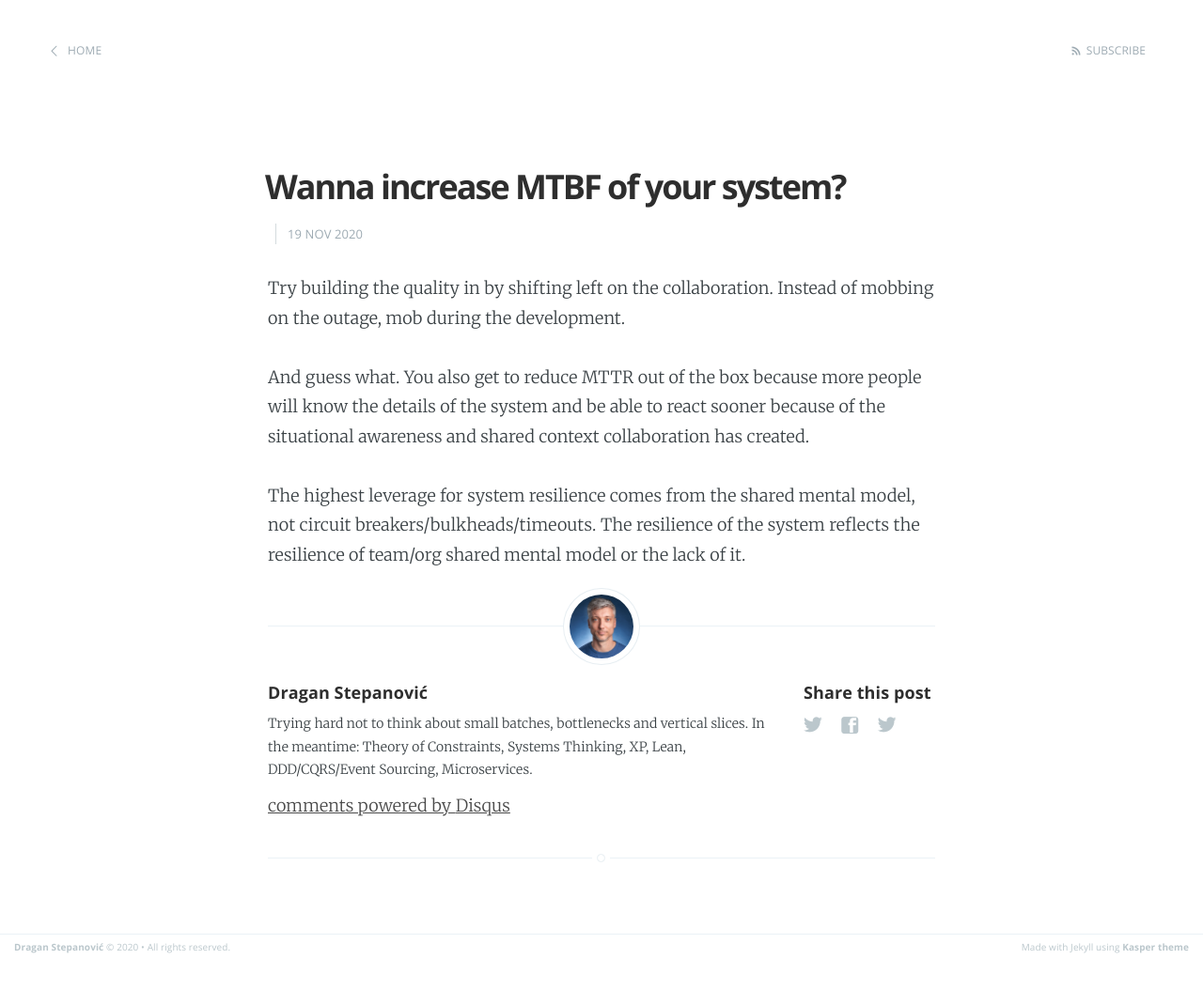
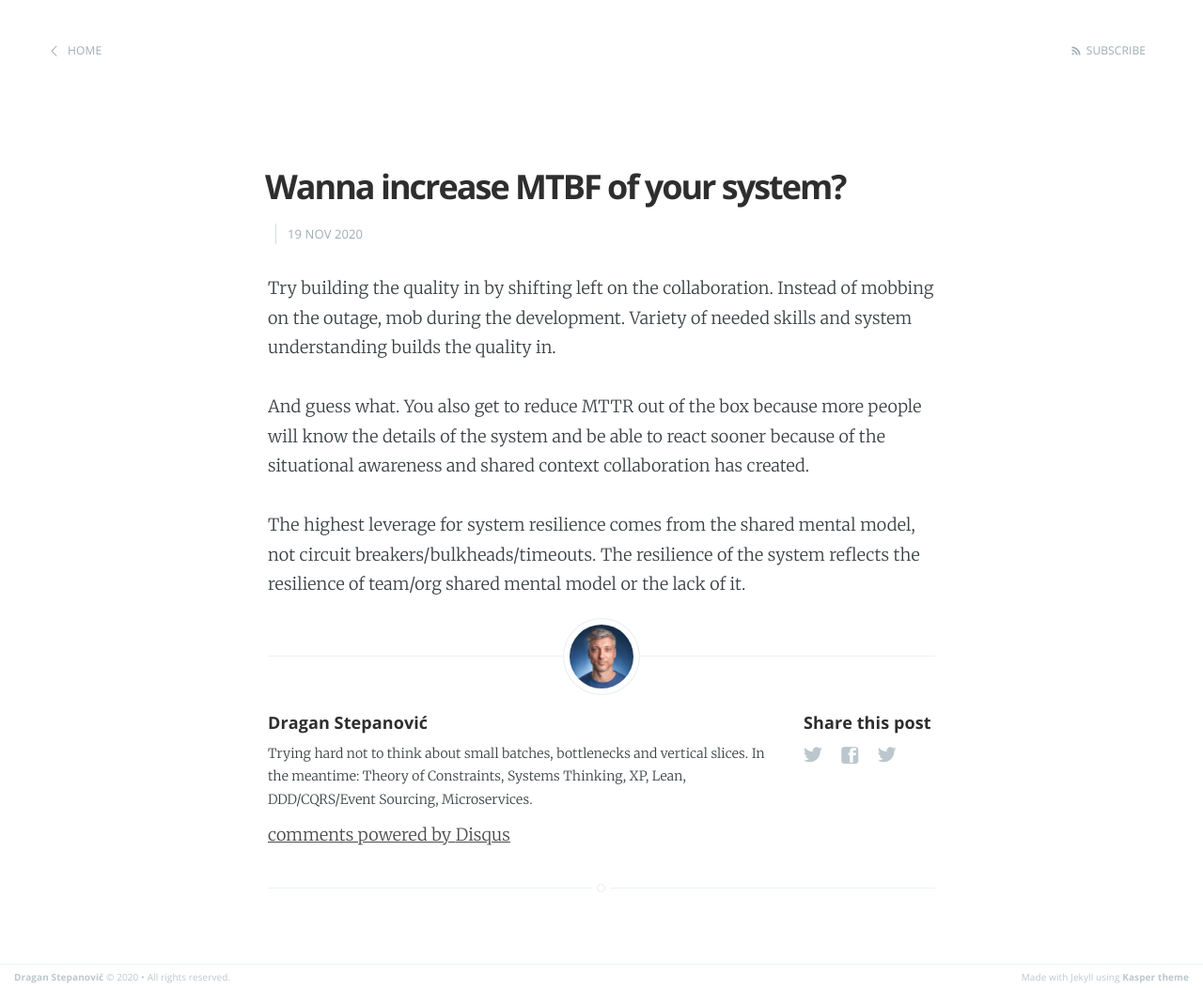
Before and after one commit to dragan-stepanovic/dragan-stepanovic.github.io, a Jekyll site: the page built from _posts/2020-11-19-wanna-increase-mtbf.md, in a window 1280 px wide. Shown: the whole page at 94% size. Built offline with Jekyll 4.4.1, drawn with Linux system fonts in a browser that asks for light colours; our own code applies the rules of GitHub Pages for plain Markdown files; comment, search, counter and statistics services are not loaded; before the commit the page ends 1023 px from its top, so only the background shows below that.

Commit message:
Update 2020-11-19-wanna-increase-mtbf.md

```diff
--- a/_posts/2020-11-19-wanna-increase-mtbf.md
+++ b/_posts/2020-11-19-wanna-increase-mtbf.md
@@ -2,7 +2,7 @@
 title: Wanna increase MTBF of your system?
 ---
 
-Try building the quality in by shifting left on the collaboration. Instead of mobbing on the outage, mob during the development.
+Try building the quality in by shifting left on the collaboration. Instead of mobbing on the outage, mob during the development. Variety of needed skills and system understanding builds the quality in.
 
 And guess what. You also get to reduce MTTR out of the box because more people will know the details of the system and be able to react sooner because of the situational awareness and shared context collaboration has created.
 
```
